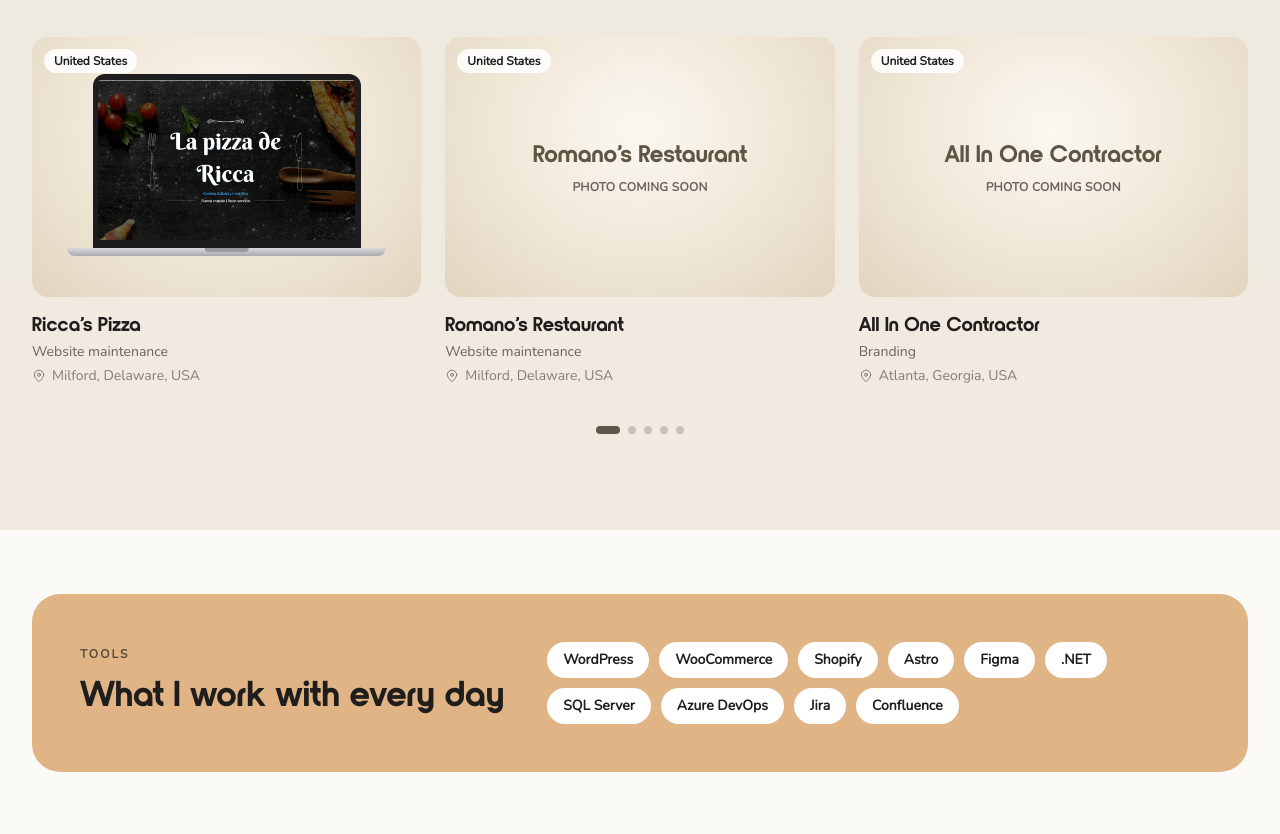
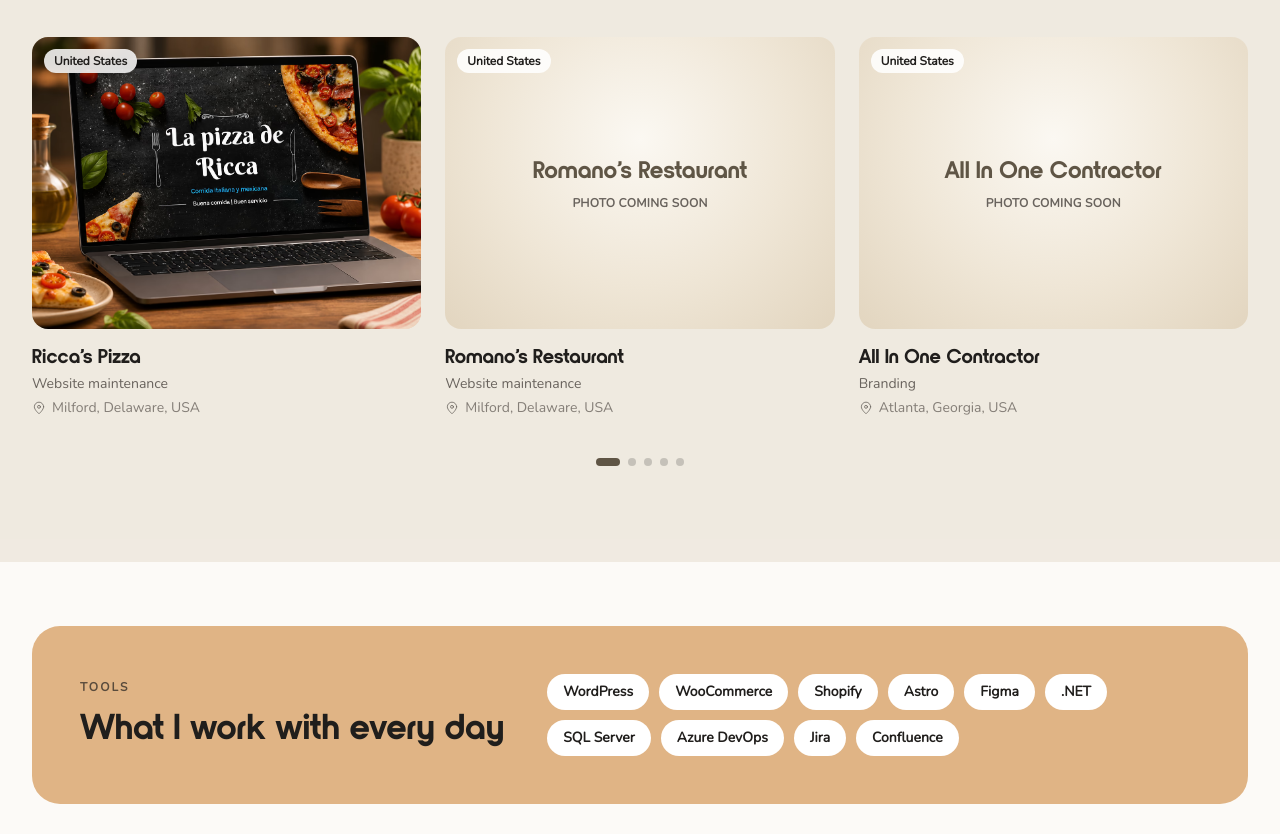
Before and after one commit to jhossuarodriguez/mariela-managero, an Astro site: page /en in a window 1280 px wide. Shown: the part 2510-3344 px from the top of the page. Built offline with nearby package versions, Linux system fonts and the light colour scheme; Astro itself is replaced by a stand-in of ours.

Commit message:
Proyectos: foto de mockup de Ricca's Pizza a todo lo ancho
Nuevo campo mockup para fotos de mockup ya armadas; las capturas planas
siguen mostrándose dentro de la laptop dibujada.

Co-Authored-By: Claude Opus 5.5 <noreply@anthropic.com>
Claude-Session: https://claude.ai/code/session_017syk9fKVHDnDbgMev8LqRg

```diff
--- a/src/components/sections/Projects.astro
+++ b/src/components/sections/Projects.astro
@@ -41,8 +41,16 @@ const arrowClass =
 				<li class="w-[85%] shrink-0 snap-start sm:w-[calc((100%-1.5rem)/2)] lg:w-[calc((100%-3rem)/3)]">
 					<article class="group h-full">
 						<div class="relative overflow-hidden rounded-2xl bg-[radial-gradient(ellipse_at_50%_35%,#fbf8f2_0%,#efe6d6_55%,#e2d5bf_100%)]">
-							{project.image ? (
-								<div class="flex aspect-[3/2] flex-col items-center justify-center px-[9%] pt-[6%] pb-[7%]">
+							{project.mockup ? (
+								<img
+									src={project.mockup}
+									alt={project.title}
+									class="aspect-[4/3] w-full object-cover transition-transform duration-700 group-hover:scale-[1.03]"
+									loading="lazy"
+									decoding="async"
+								/>
+							) : project.image ? (
+								<div class="flex aspect-[4/3] flex-col items-center justify-center px-[9%] pt-[6%] pb-[7%]">
 									{/* Laptop: pantalla con bisel y base */}
 									<div class="w-[84%] rounded-t-[12px] bg-[#1d1d1f] p-[1.8%] pb-[2.4%] transition-transform duration-500 group-hover:-translate-y-1">
 										<img
@@ -58,7 +66,7 @@ const arrowClass =
 									</div>
 								</div>
 							) : (
-								<div class="flex aspect-[3/2] flex-col items-center justify-center gap-2 px-4 text-center">
+								<div class="flex aspect-[4/3] flex-col items-center justify-center gap-2 px-4 text-center">
 									<span class="font-heading text-2xl font-bold text-brand-ink">{project.title}</span>
 									<span class="text-xs font-semibold tracking-wide text-muted uppercase">{copy.pending}</span>
 								</div>
--- a/src/data/projects.ts
+++ b/src/data/projects.ts
@@ -15,8 +15,10 @@ interface ProjectEntry {
 	country: Country;
 	services: Service[];
 	location: Record<Locale, string>;
-	/** Foto o captura del proyecto en /public/images/proyectos/. Mientras no exista, se muestra un marco con el nombre. */
+	/** Captura plana del sitio en /public/images/proyectos/: se muestra dentro de una laptop dibujada. */
 	image?: string;
+	/** Foto de mockup ya armada (laptop en escena real): se muestra a todo lo ancho, tal cual. Tiene prioridad sobre `image`. */
+	mockup?: string;
 	url?: string;
 }
 
@@ -26,6 +28,7 @@ export interface Project {
 	category: string;
 	location: string;
 	image?: string;
+	mockup?: string;
 	url?: string;
 }
 
@@ -57,8 +60,8 @@ const rd = (place?: string) => ({
 	en: place ? `${place}, Dominican Republic` : "Dominican Republic",
 });
 
-// Para agregar la foto de un cliente: guárdala en /public/images/proyectos/
-// y añade `image: "/images/proyectos/<archivo>"` a su entrada.
+// Para agregar la foto de un cliente: guárdala en /public/images/proyectos/ y añade a su entrada
+// `mockup: "/images/proyectos/<archivo>"` (foto de mockup) o `image: ...` (captura plana).
 const projects: ProjectEntry[] = [
 	// Estados Unidos
 	{
@@ -66,7 +69,7 @@ const projects: ProjectEntry[] = [
 		country: "us",
 		services: ["maintenance"],
 		location: us("Milford, Delaware"),
-		image: "/images/proyectos/riccas-pizza.avif",
+		mockup: "/images/proyectos/riccas-pizza-mockup.avif",
 		url: "https://www.ricaspizza.com/",
 	},
 	{
```
Also changed, not shown: public/images/proyectos/riccas-pizza-mockup.avif (added), public/images/proyectos/riccas-pizza.avif (deleted).
